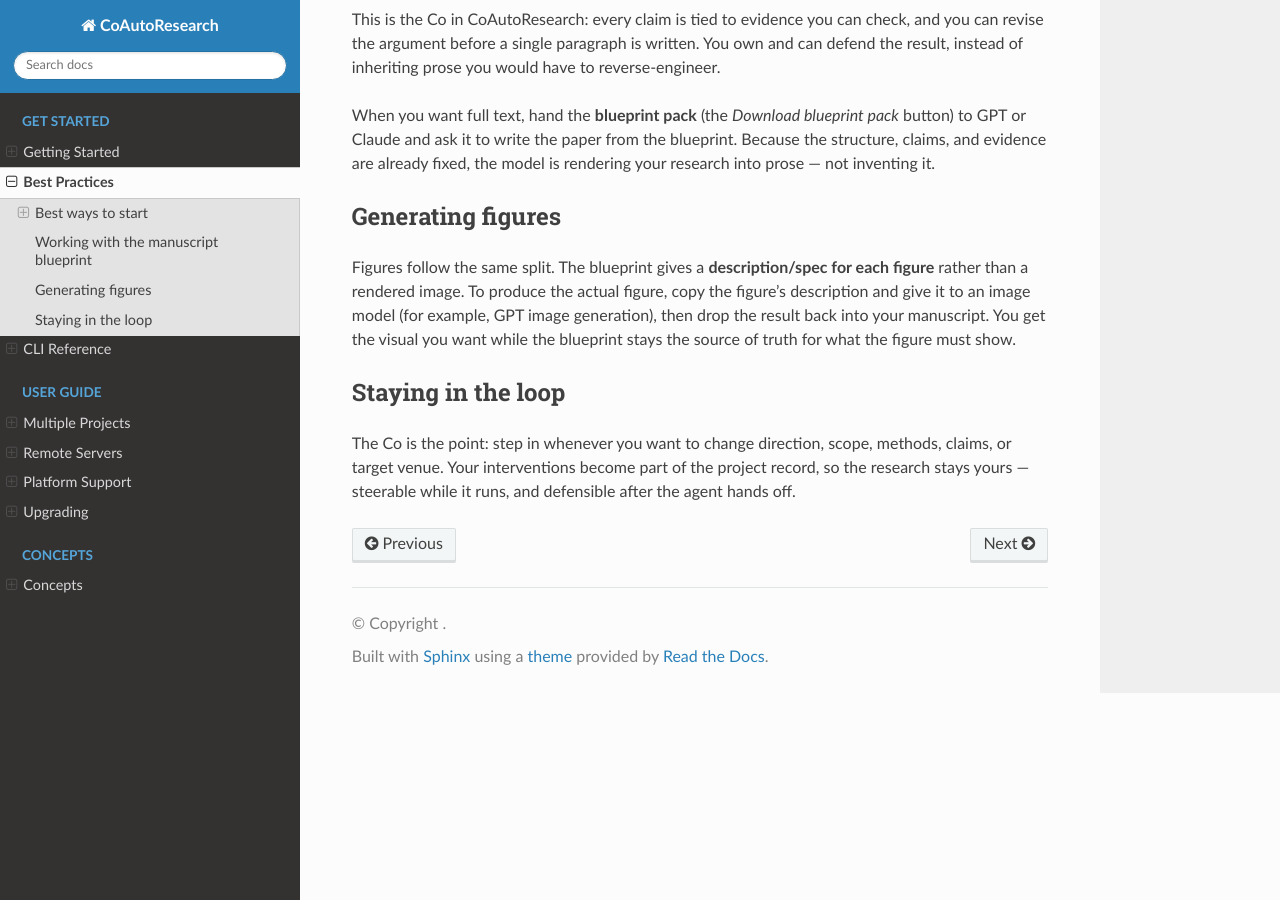
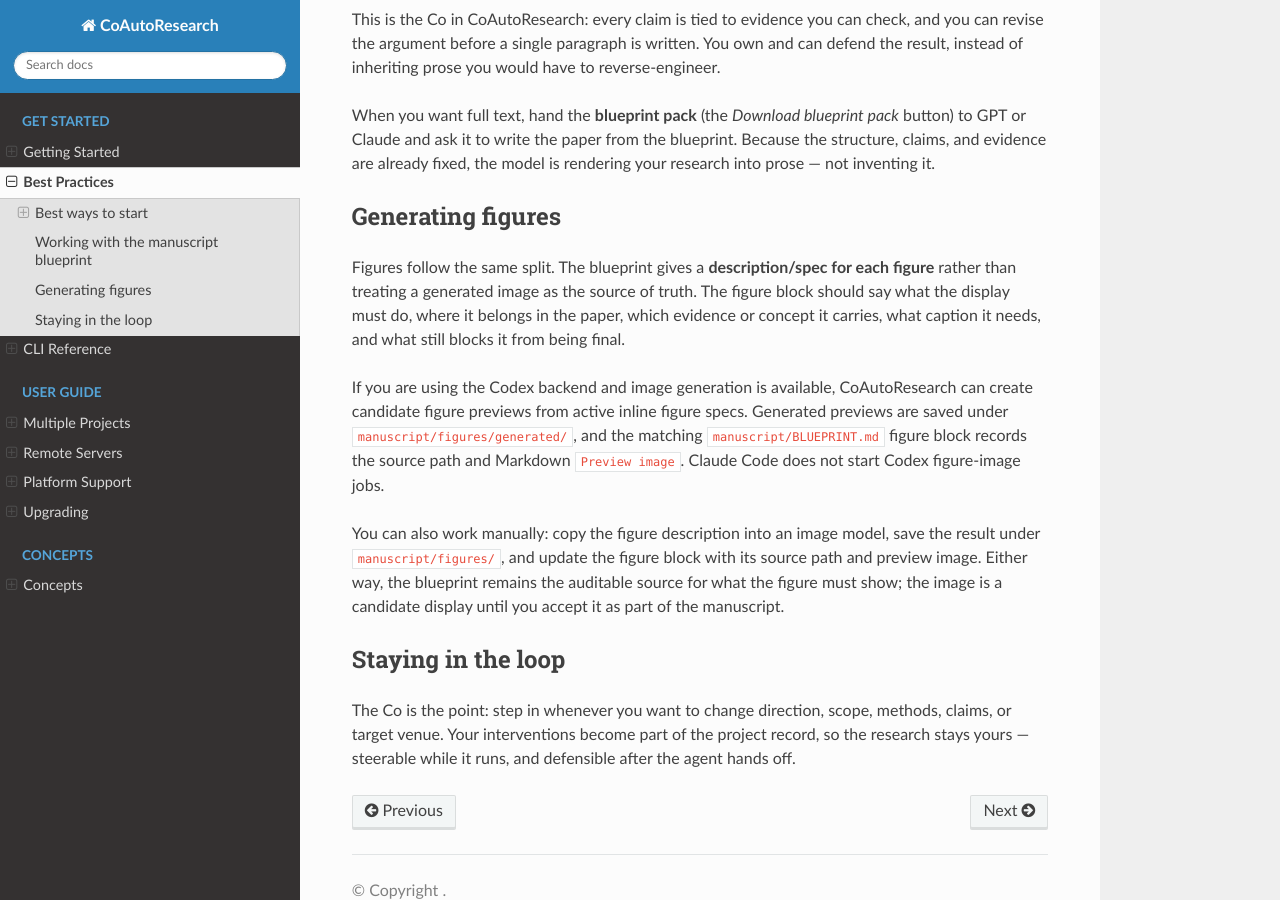
Before and after one commit to YihongT/CoAutoResearch, a Sphinx documentation site: the page built from docs/best-practices.md, in a window 1280 px wide and 900 px high, scrolled down 992 px. Built offline with Sphinx 7.4.7 and the Read the Docs theme 3.1.0, drawn with Linux system fonts in a browser that asks for light colours.

Commit message:
Clarify figure generation lifecycle

```diff
--- a/docs/best-practices.md
+++ b/docs/best-practices.md
@@ -52,11 +52,22 @@
 ## Generating figures
 
 Figures follow the same split. The blueprint gives a **description/spec for each
-figure** rather than a rendered image. To produce the actual figure, copy the
-figure's description and give it to an image model (for example, GPT image
-generation), then drop the result back into your manuscript. You get the visual
-you want while the blueprint stays the source of truth for what the figure must
-show.
+figure** rather than treating a generated image as the source of truth. The
+figure block should say what the display must do, where it belongs in the paper,
+which evidence or concept it carries, what caption it needs, and what still
+blocks it from being final.
+
+If you are using the Codex backend and image generation is available,
+CoAutoResearch can create candidate figure previews from active inline figure
+specs. Generated previews are saved under `manuscript/figures/generated/`, and
+the matching `manuscript/BLUEPRINT.md` figure block records the source path and
+Markdown `Preview image`. Claude Code does not start Codex figure-image jobs.
+
+You can also work manually: copy the figure description into an image model,
+save the result under `manuscript/figures/`, and update the figure block with
+its source path and preview image. Either way, the blueprint remains the
+auditable source for what the figure must show; the image is a candidate display
+until you accept it as part of the manuscript.
 
 ## Staying in the loop
 
```
Also changed, not shown: templates/default/ui/PRODUCT_REQUIREMENTS.md (+8 -1 lines).
